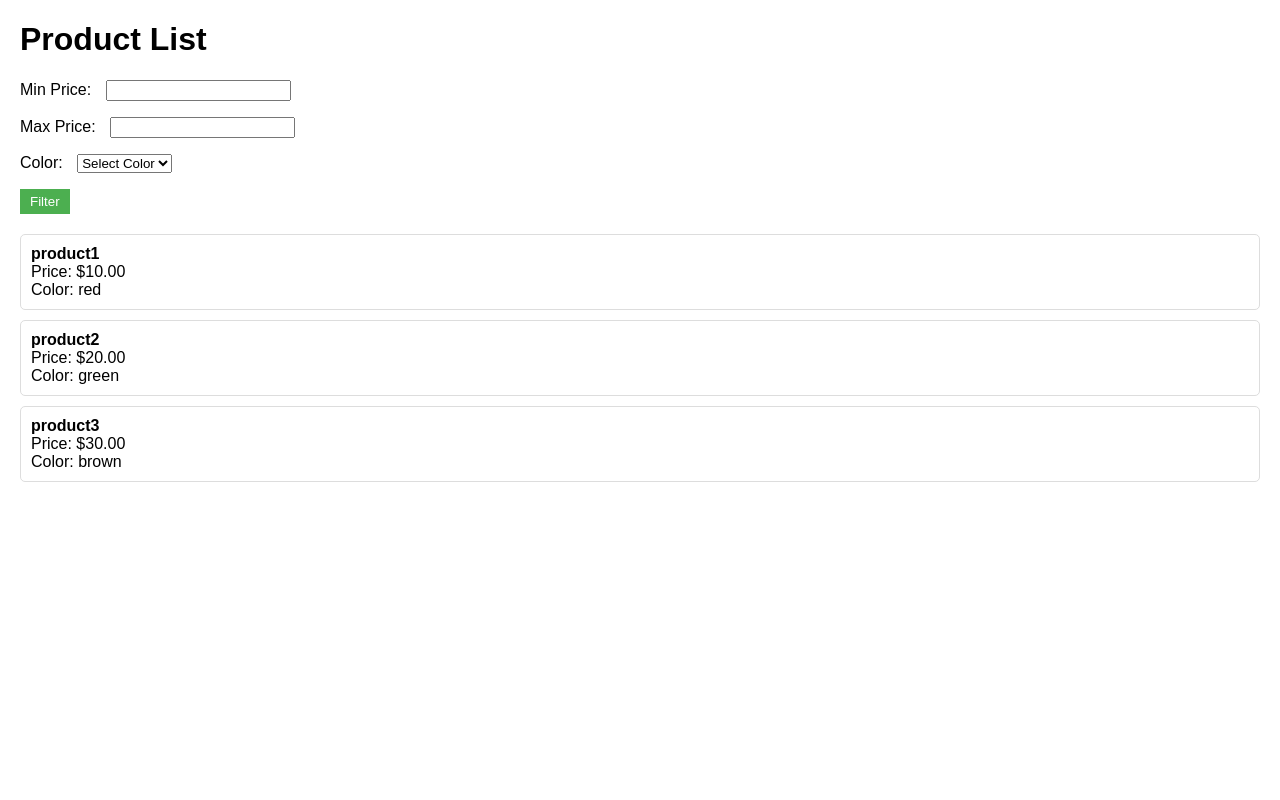
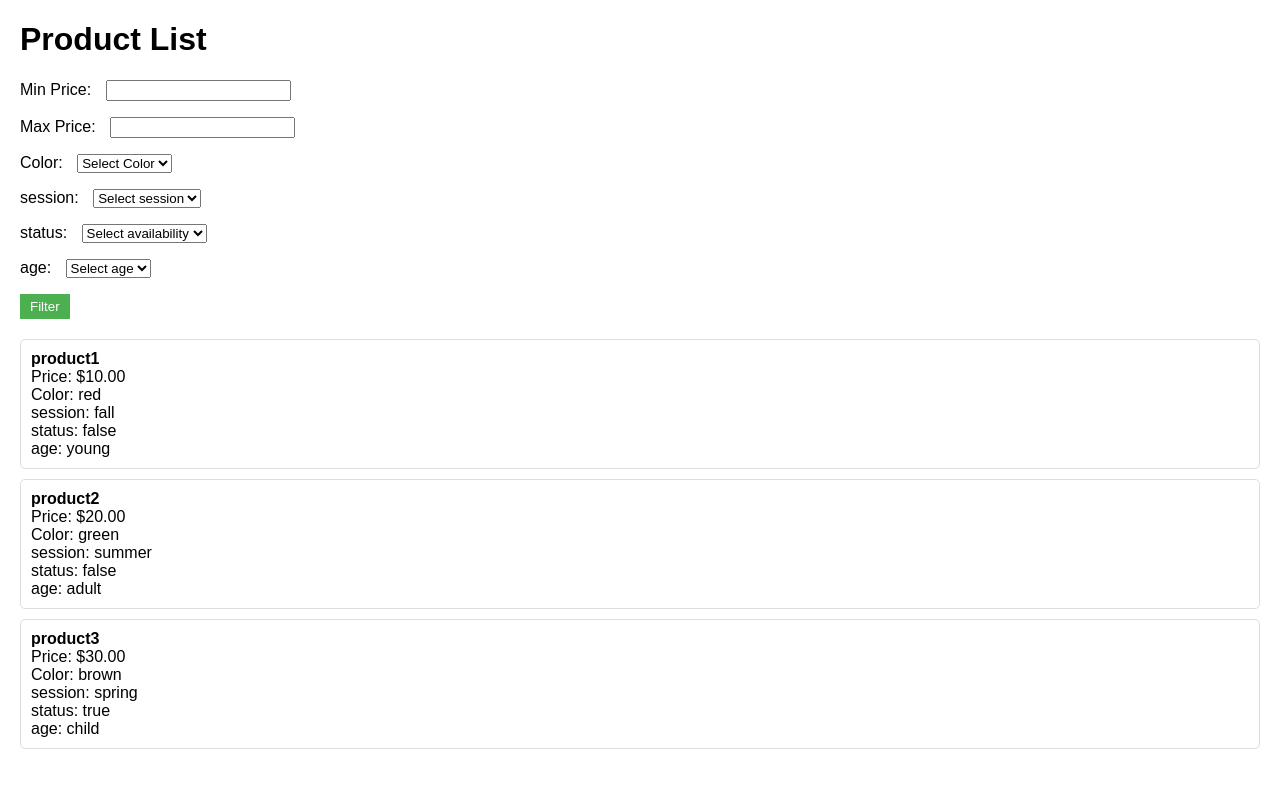
Before and after one commit to behjaf/spam-filter, a Django app: page /filter/ in a window 1280 px wide. Run offline with Django 4.2, Linux system fonts and the light colour scheme; data comes from the database, SQL or seed files in the repository; both versions use the stored data as it was after the commit.

Commit message:
V2 - add status - session - age

```diff
--- a/filter/forms.py
+++ b/filter/forms.py
@@ -7,6 +7,7 @@ from .models import Product
 class ProductFilterForm(forms.Form):
     min_price = forms.DecimalField(label='Min Price', required=False)
     max_price = forms.DecimalField(label='Max Price', required=False)
+
     color_choices = [
         ('', 'Select Color'),
         ('red', 'Red'),
@@ -14,3 +15,28 @@ class ProductFilterForm(forms.Form):
         ('brown', 'Brown'),
     ]
     color = forms.ChoiceField(label='Color', choices=color_choices, required=False)
+
+    session_choices = [
+        ('', 'Select session'),
+        ('spring', 'Spring'),
+        ('summer', 'Summer'),
+        ('fall', 'Fall'),
+        ('winter', 'Winter'),
+    ]
+    session = forms.ChoiceField(label='session', choices=session_choices, required=False)
+
+    status_choices = [
+        ('', 'Select availability'),
+        ('true', 'True'),
+        ('false', 'False'),
+    ]
+    status = forms.ChoiceField(label='status', choices=status_choices, required=False)
+
+    age_choices = [
+        ('', 'Select age'),
+        ('young', 'Young'),
+        ('adult', 'Adult'),
+        ('child', 'Child'),
+        ('Baby', 'baby'),
+    ]
+    age = forms.ChoiceField(label='age', choices=age_choices, required=False)
--- a/filter/models.py
+++ b/filter/models.py
@@ -7,6 +7,10 @@ class Product(models.Model):
     name = models.CharField(max_length=255)
     price = models.DecimalField(max_digits=10, decimal_places=2)
     color = models.CharField(max_length=255, blank=True, null=True)
+    session = models.CharField(max_length=255, blank=True, null=True)
+    status = models.CharField(max_length=255, blank=True, null=True)
+    age = models.CharField(max_length=255, blank=True, null=True)
+
     # other fields...
 
     def __str__(self):
--- a/filter/views.py
+++ b/filter/views.py
@@ -11,6 +11,9 @@ def product_list(request):
         min_price = form.cleaned_data.get('min_price')
         max_price = form.cleaned_data.get('max_price')
         color = form.cleaned_data.get('color')
+        session = form.cleaned_data.get('session')
+        status = form.cleaned_data.get('status')
+        age = form.cleaned_data.get('age')
 
         if min_price:
             products = products.filter(price__gte=min_price)
@@ -21,6 +24,16 @@ def product_list(request):
         if color:
             products = products.filter(color__iexact=color)
 
+        if session:
+            products = products.filter(session__iexact=session)
+
+        if status:
+            products = products.filter(status__iexact=status)
+
+        if age:
+            products = products.filter(age__iexact=age)
+
+
     context = {
         'products': products,
         'form': form,
--- a/templates/product_list.html
+++ b/templates/product_list.html
@@ -54,6 +54,10 @@
             <strong>{{ product.name }}</strong><br>
             Price: ${{ product.price }}<br>
             Color: {{ product.color }}<br>
+            session: {{ product.session }}<br>
+            status: {{ product.status }}<br>
+            age: {{ product.age }}<br>
+
             <!-- Add other product details as needed -->
         </div>
     {% empty %}
```
Also changed, not shown: db.sqlite3, filter/migrations/0003_product_age_product_session_product_status.py (added).
